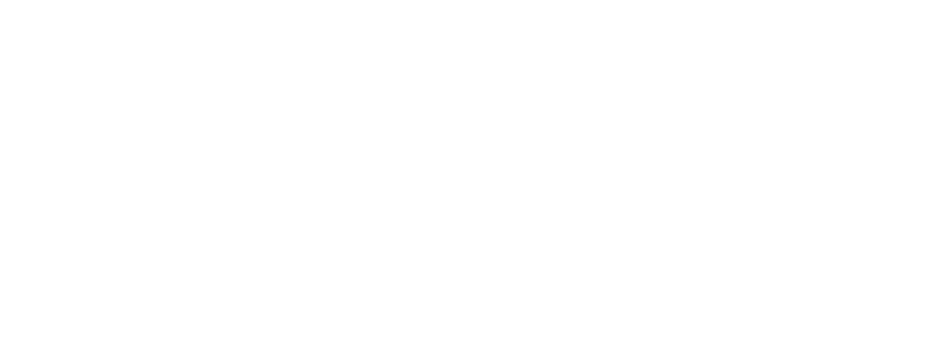
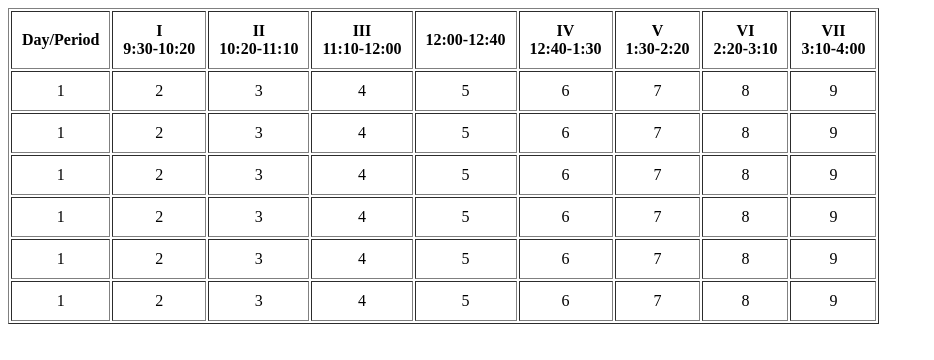
Before and after one commit to alurnana/hw-table, a plain HTML site: page index.html in a window 1280 px wide. Shown: the whole page, without its empty margins (0-934 px from the left). Drawn offline with Linux system fonts and the light colour scheme.

Commit message:
table layout

```diff
--- a/index.html
+++ b/index.html
@@ -3,9 +3,95 @@
 <head>
     <meta charset="UTF-8">
     <meta name="viewport" content="width=device-width, initial-scale=1.0">
-    <title>Document</title>
+    <title>Table</title>
+    <style>
+        td, th {
+            padding: 10px;
+            text-align: center;
+        }
+    </style>
 </head>
+
 <body>
+    <table border="1">
+        <tr>
+            <th>Day/Period</th>
+            <th>I <br> 9:30-10:20</th>
+            <th>II <br> 10:20-11:10</th>
+            <th>III <br> 11:10-12:00</th>
+            <th>12:00-12:40</th>
+            <th>IV <br> 12:40-1:30</th>
+            <th>V <br> 1:30-2:20</th>
+            <th>VI <br> 2:20-3:10</th>
+            <th>VII <br> 3:10-4:00</th>
+        </tr>
+        <tr>
+            <td>1</td>
+            <td>2</td>
+            <td>3</td>
+            <td>4</td>
+            <td>5</td>
+            <td>6</td>
+            <td>7</td>
+            <td>8</td>
+            <td>9</td>
+        </tr>
+        <tr>
+            <td>1</td>
+            <td>2</td>
+            <td>3</td>
+            <td>4</td>
+            <td>5</td>
+            <td>6</td>
+            <td>7</td>
+            <td>8</td>
+            <td>9</td>
+        </tr>
+        <tr>
+            <td>1</td>
+            <td>2</td>
+            <td>3</td>
+            <td>4</td>
+            <td>5</td>
+            <td>6</td>
+            <td>7</td>
+            <td>8</td>
+            <td>9</td>
+        </tr>
+        <tr>
+            <td>1</td>
+            <td>2</td>
+            <td>3</td>
+            <td>4</td>
+            <td>5</td>
+            <td>6</td>
+            <td>7</td>
+            <td>8</td>
+            <td>9</td>
+        </tr>
+        <tr>
+            <td>1</td>
+            <td>2</td>
+            <td>3</td>
+            <td>4</td>
+            <td>5</td>
+            <td>6</td>
+            <td>7</td>
+            <td>8</td>
+            <td>9</td>
+        </tr>
+        <tr>
+            <td>1</td>
+            <td>2</td>
+            <td>3</td>
+            <td>4</td>
+            <td>5</td>
+            <td>6</td>
+            <td>7</td>
+            <td>8</td>
+            <td>9</td>
+        </tr>
 
+    </table>
 </body>
-</html>
+</html
```
